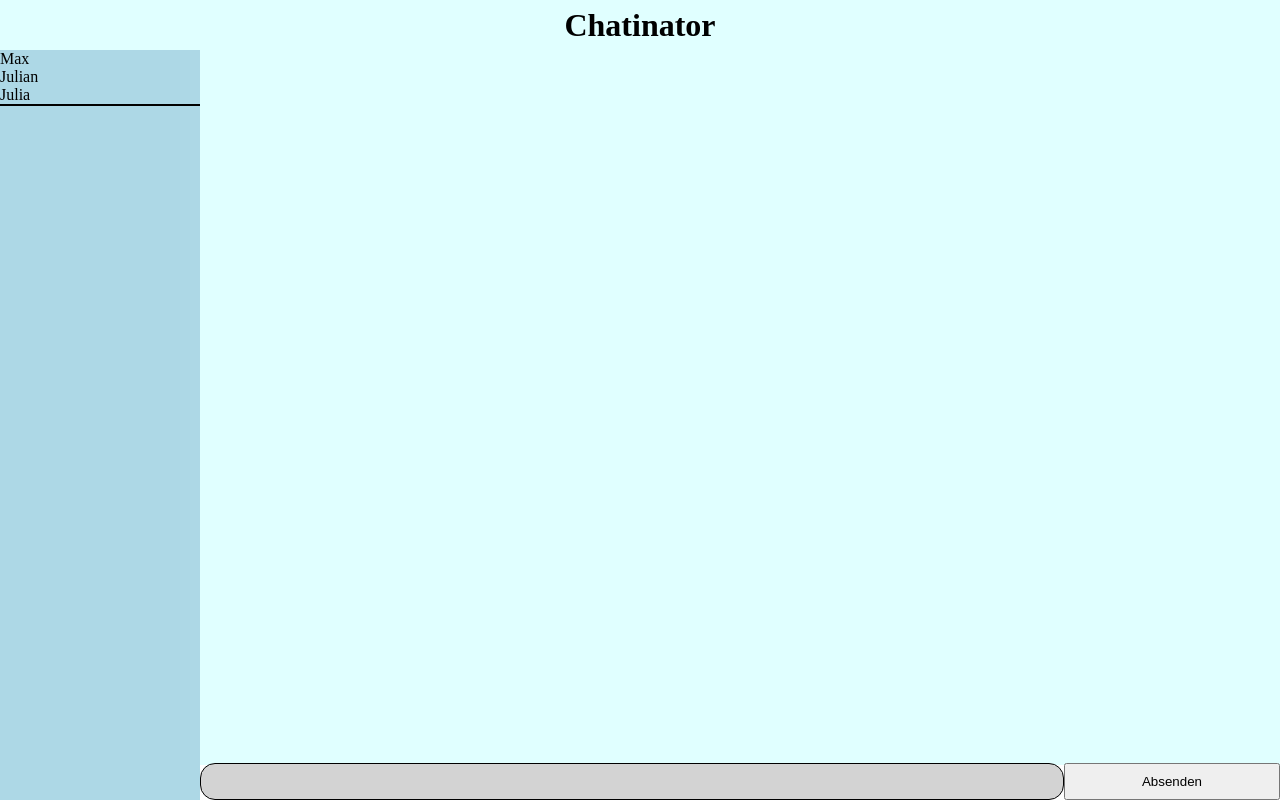
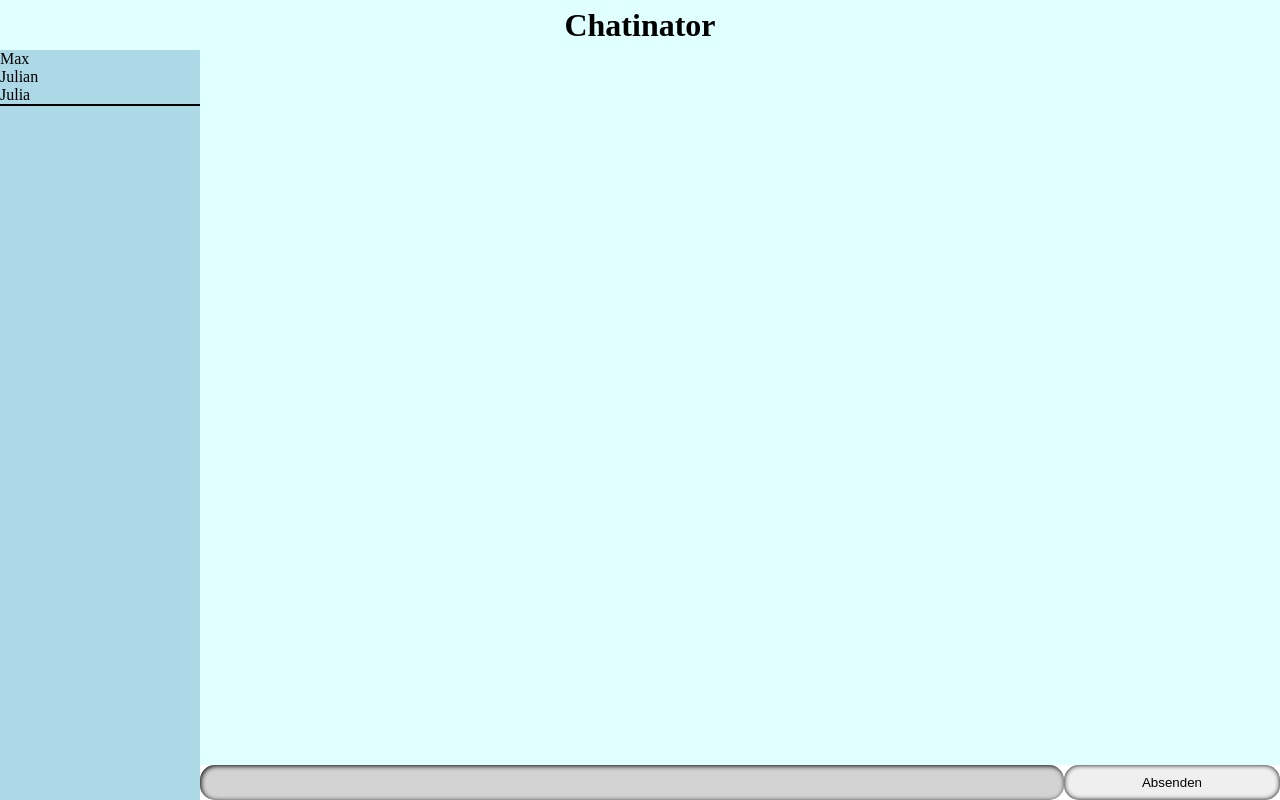
Before and after one commit to ManuelMannhold/ng-chat, an Angular app: page / in a window 1280 px wide. Built offline with nearby package versions, Linux system fonts and the light colour scheme.

Commit message:
add styling

```diff
--- a/src/app/core/chat/chat-room/chat-room.scss
+++ b/src/app/core/chat/chat-room/chat-room.scss
@@ -11,18 +11,22 @@ form {
         width: 80%;
         padding: 10px;
         border-radius: 15px;
-        border: 1px solid black;
         background-color: lightgray;
         outline: none;
+        border: none;
+        box-shadow: inset 1px 1px 5px black;
     }
 
     button {
         width: 20%;
         cursor: pointer;
         outline: none;
+        border-radius: 15px;
+        border: none;
+        box-shadow: inset 0 0 5px black;
 
         &:hover {
-            box-shadow: inset 1px 1px 5px black;
+            box-shadow: inset 1px 1px 10px black;
             outline: none;
         }
     }
```
